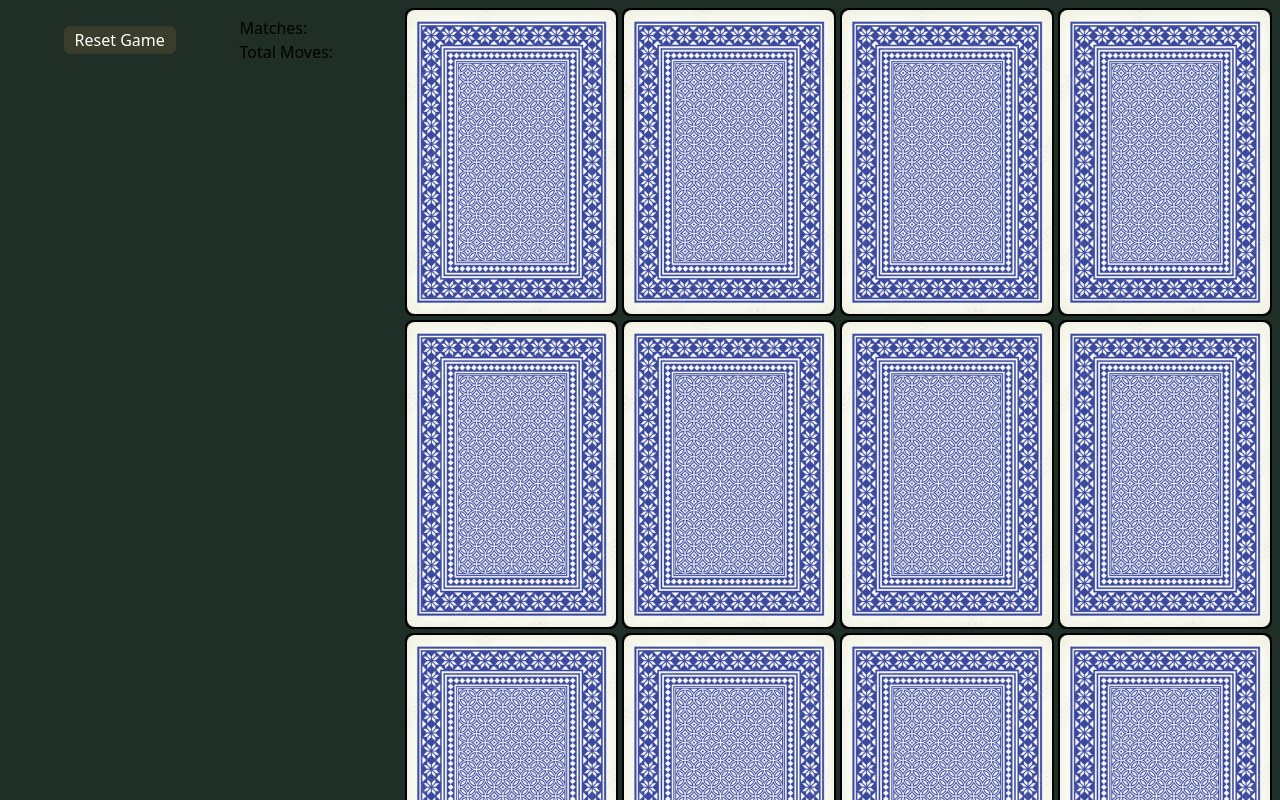
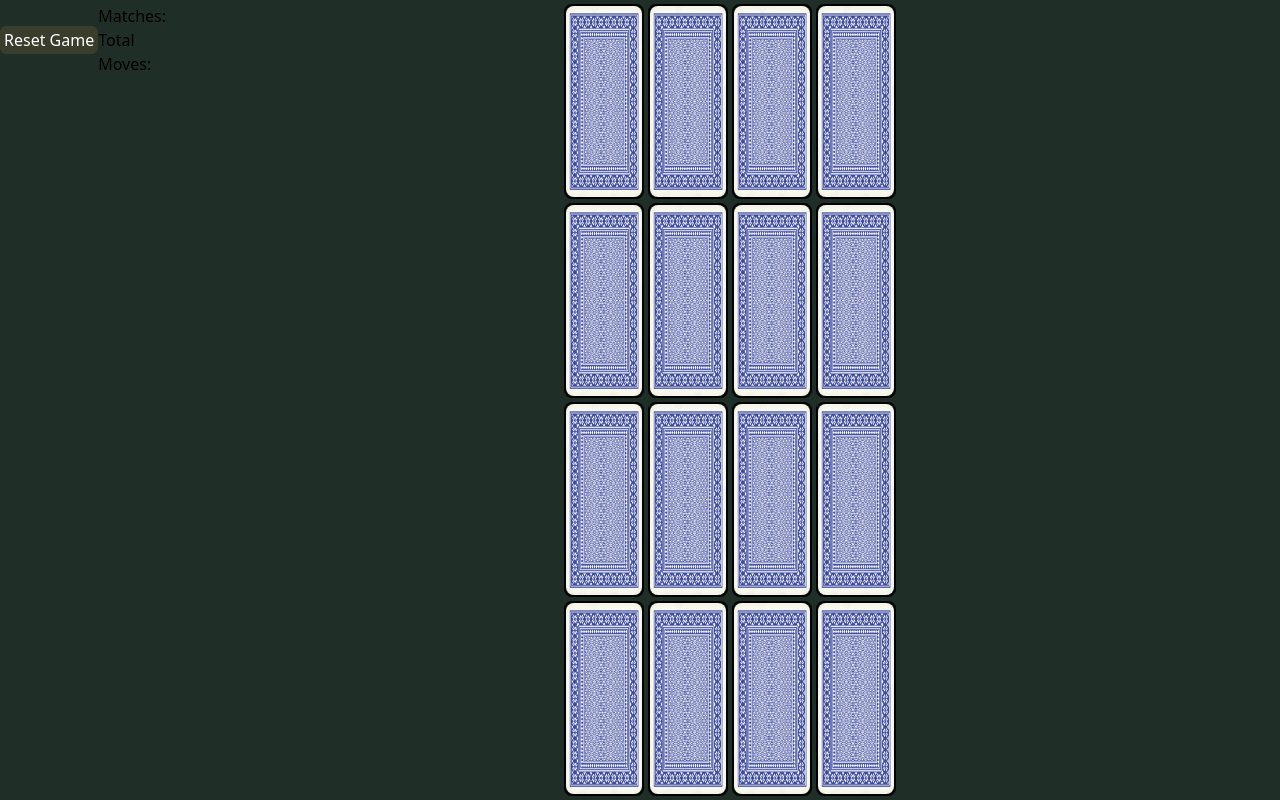
Before and after one commit to Ant-Shell/image-match-game, a Vue app: page / in a window 1280 px wide. Built offline with nearby package versions, Linux system fonts and the light colour scheme.

Commit message:
Adjust padding at different breakpoints

```diff
--- a/src/components/CardsContainer.vue
+++ b/src/components/CardsContainer.vue
@@ -16,7 +16,7 @@ defineProps({
 </script>
 
 <template>
-  <section class="grid gap-1 grid-cols-4 h-full p-2 overflow-y-auto">
+  <section class="grid gap-1 grid-cols-4 h-full p-2 lg:pt-1 lg:pb-1 lg:p-60 xl:pt-1 xl:pb-1 xl:p-96 overflow-y-auto">
     <div v-for="shuffledPhoto in shuffledPhotos" v-bind:key="shuffledPhoto.id" class="w-full h-full">
       <Card v-bind:shuffledPhoto="shuffledPhoto" v-bind:clickedCards="clickedCards" v-bind:shuffledPhotos="shuffledPhotos"/>
     </div>
```
